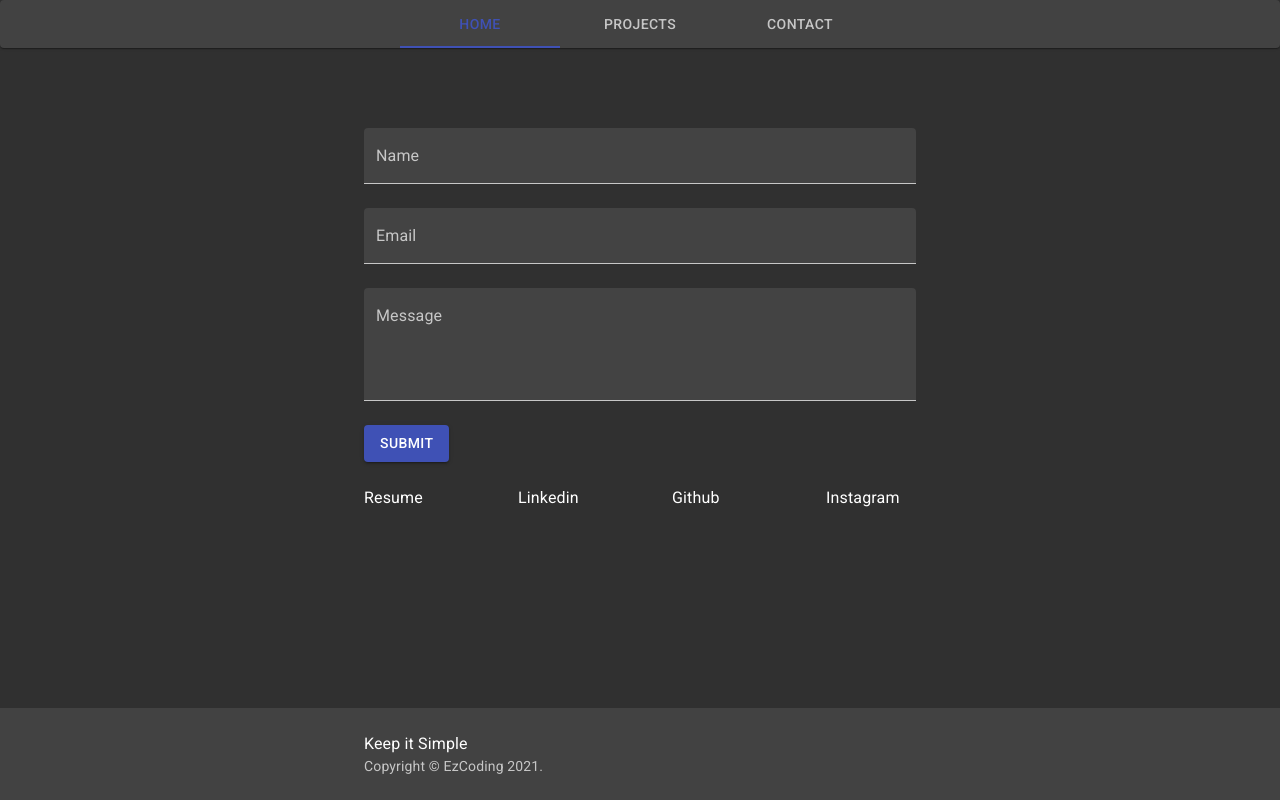
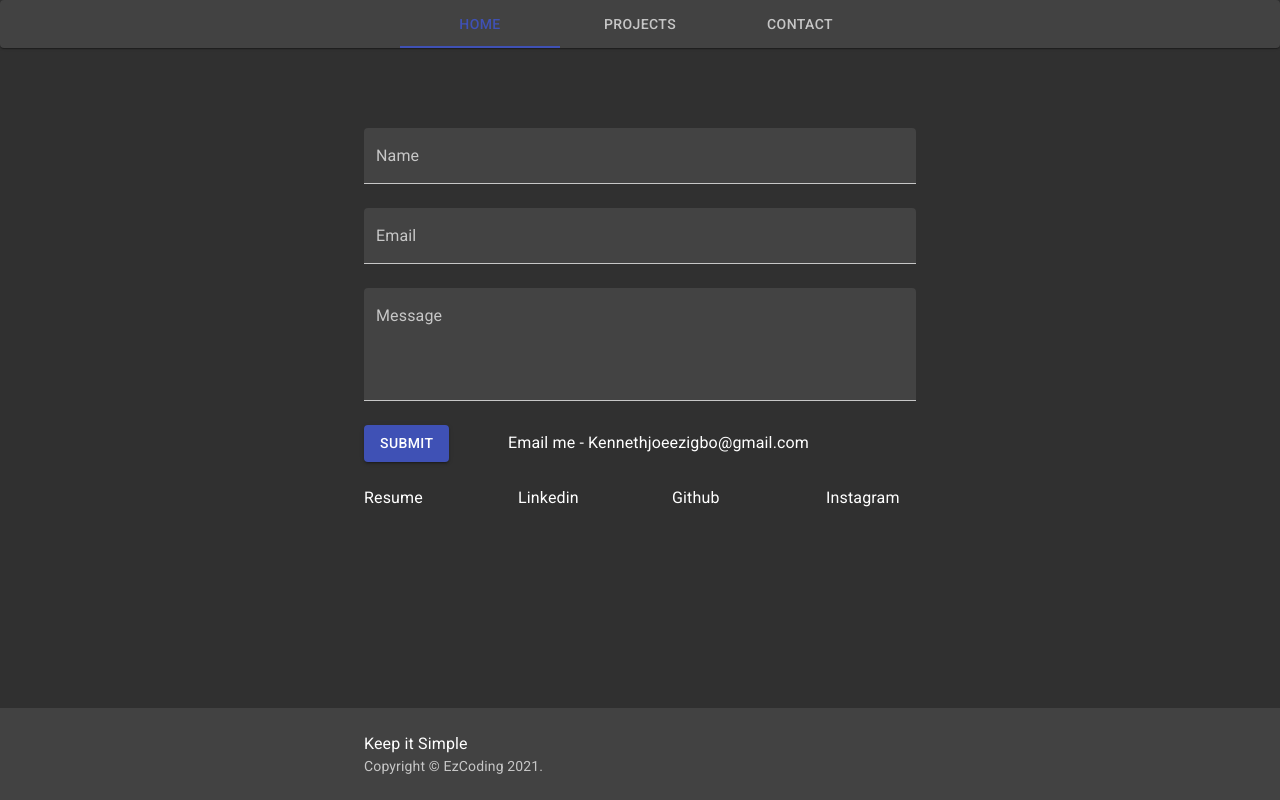
Before and after one commit to Ezkenneth/Portoflio-update, a React (Create React App) app: page /contact in a window 1280 px wide. Built offline with nearby package versions, Linux system fonts and the light colour scheme.

Commit message:
added email to contact page

```diff
--- a/src/components/ContactForm/index.js
+++ b/src/components/ContactForm/index.js
@@ -32,8 +32,14 @@ return (
 
             />
           </Grid>
-          <Grid item xs={12} alignItems="center">
+          <Grid item xs={3} alignItems="center">
             <Button variant="contained" color="primary">Submit</Button>
+
+          </Grid>
+          <Grid item xs={9} alignItems="center">
+          <Typography> Email me -  <Link component="a" href="mailto:kennethjoeezigbo@gmail.com" color="inherit" variant="body1" target="_top" >
+                        Kennethjoeezigbo@gmail.com
+                          </Link></Typography>
           </Grid>
           <Grid item xs={12}>
             <Grid container spacing={8}>
--- a/src/components/Styling/index.js
+++ b/src/components/Styling/index.js
@@ -61,6 +61,7 @@ const useStyles = makeStyles((theme) => ({
     bioCard: {
       height: 230,
       margin: theme.spacing(2, 0, 2)
+
     },
     bioMedia: {
       height: 165,
```
Lines whose indentation alone changed are shown as unchanged.
